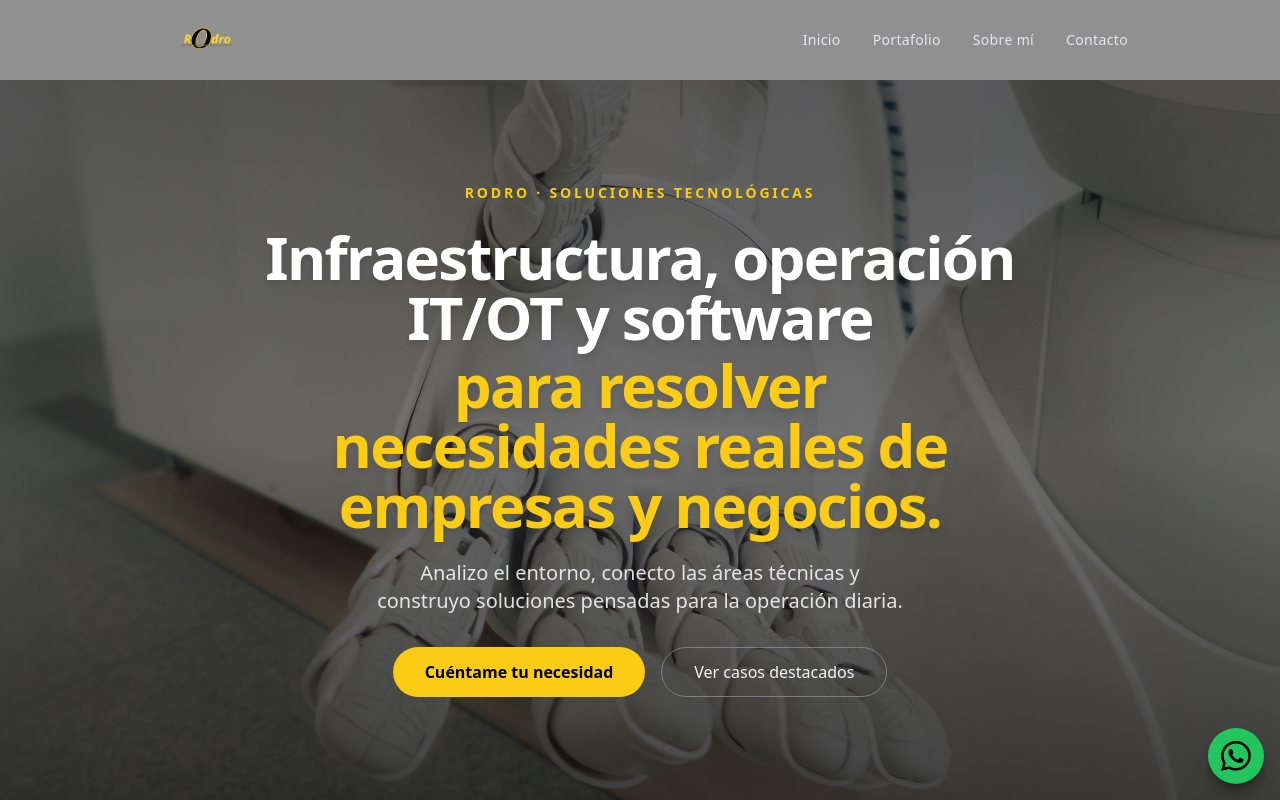
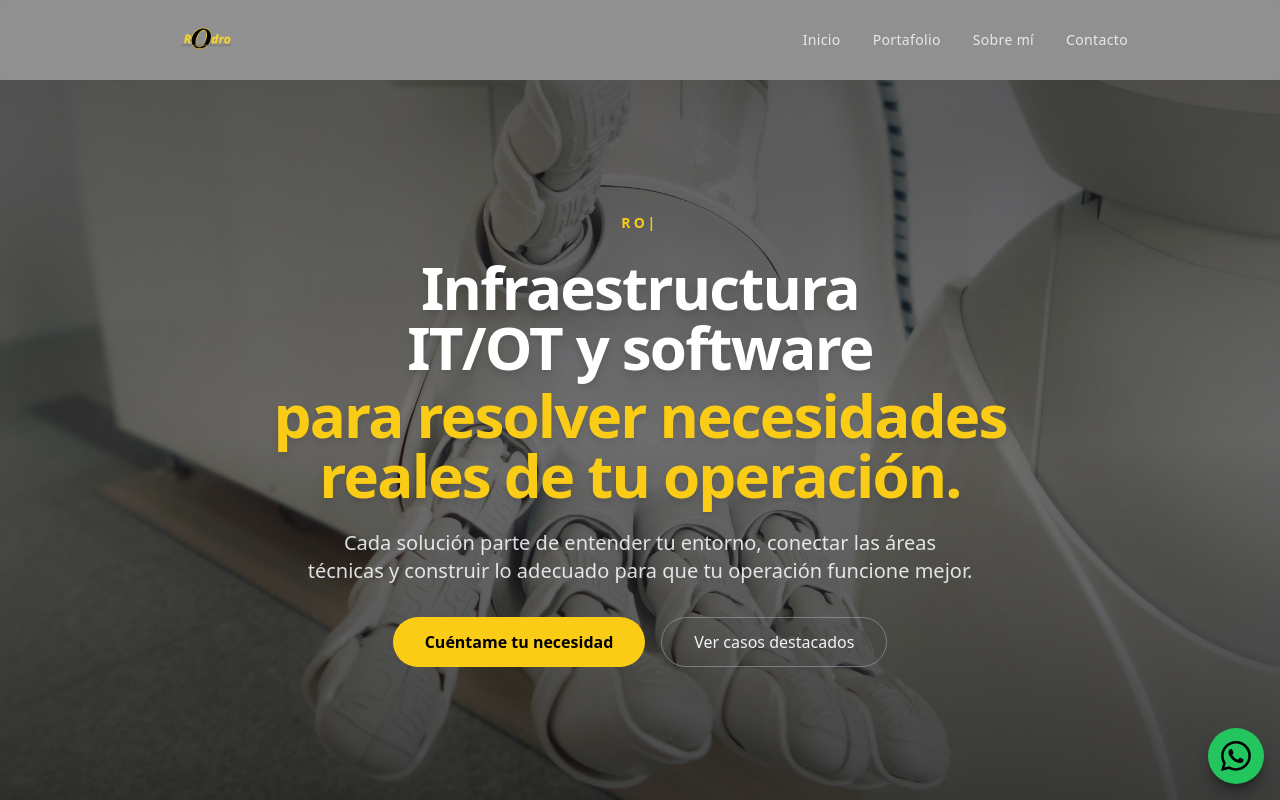
Before and after one commit to Rodro1975/Soporte-T-cnico-y-Soluciones-Tecnol-gicas, a Next.js app: page / in a window 1280 px wide. Shown: the top 800 px of the page. Built offline with nearby package versions, Linux system fonts and the light colour scheme.

Commit message:
refine hero message and restore restrained typing

```diff
--- a/app/page.js
+++ b/app/page.js
@@ -4,6 +4,7 @@ import React from "react";
 import CarouselServices from "./components/CarouselServs";
 import Counters from "./components/Counters";
 import Clients from "./components/Clients";
+import HeroType from "./components/HeroType";
 
 export default function Home() {
   return (
@@ -18,20 +19,19 @@ export default function Home() {
 
         {/* Contenido */}
         <div className="relative z-10 max-w-4xl px-5 text-center space-y-6">
-          <p className="text-xs sm:text-sm font-semibold tracking-[0.2em] uppercase text-yellow-400">
-            Rodro · Soluciones Tecnológicas
-          </p>
+          <HeroType />
 
           <h1 className="text-4xl md:text-6xl font-extrabold leading-tight text-white text-balance drop-shadow-lg">
-            Infraestructura, operación IT/OT y software
+            Infraestructura IT/OT y software
             <span className="block text-yellow-400 mt-2">
-              para resolver necesidades reales de empresas y negocios.
+              para resolver necesidades reales de tu operación.
             </span>
           </h1>
 
           <p className="max-w-2xl mx-auto text-base md:text-xl text-gray-100/90 text-balance">
-            Analizo el entorno, conecto las áreas técnicas y construyo
-            soluciones pensadas para la operación diaria.
+            Cada solución parte de entender tu entorno, conectar las áreas
+            técnicas y construir lo adecuado para que tu operación funcione
+            mejor.
           </p>
 
           <div className="flex flex-col sm:flex-row gap-4 justify-center pt-2">
```
